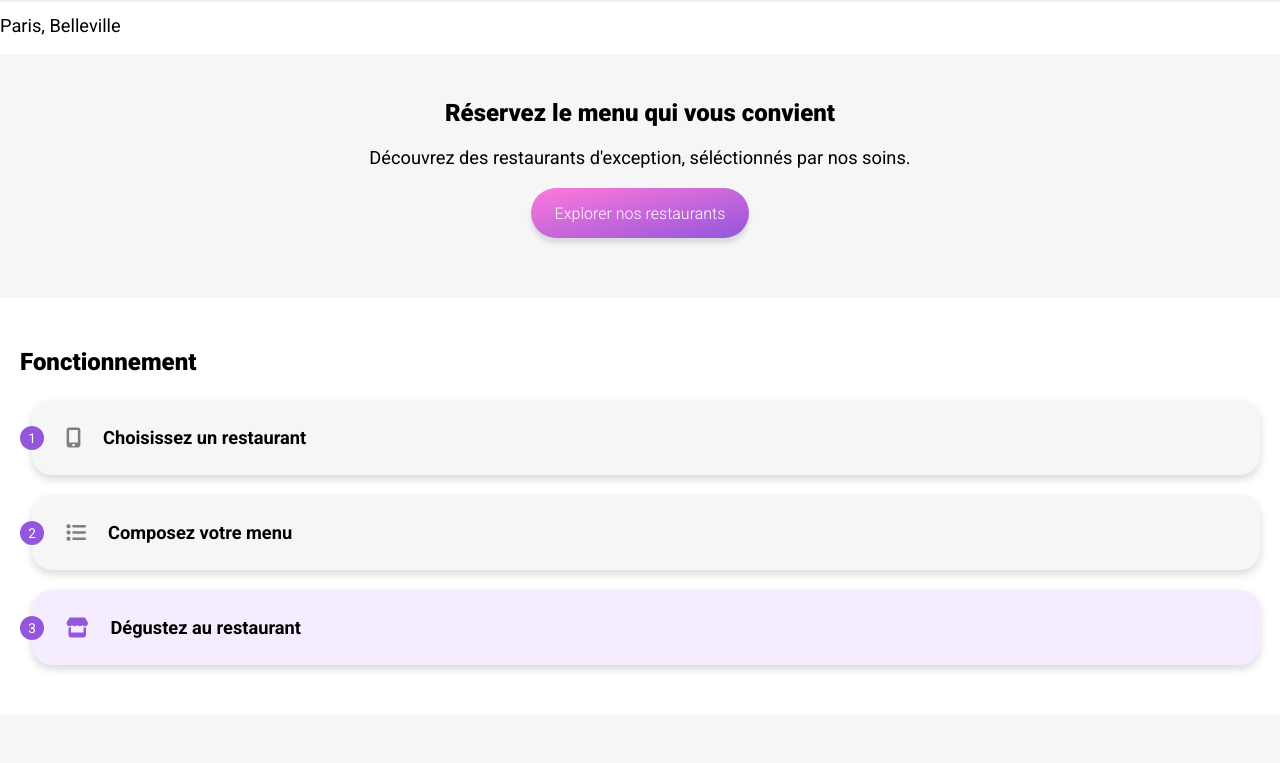
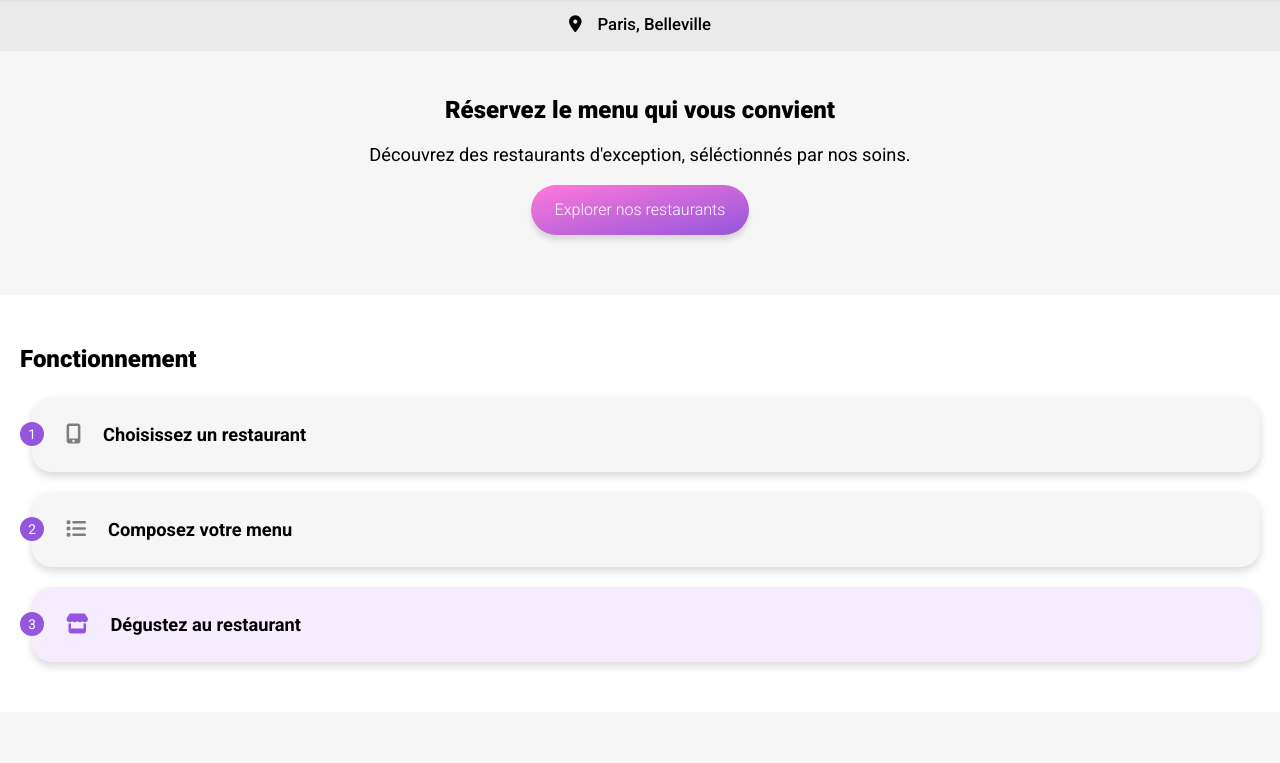
Before and after one commit to edbriand/Projet-3-Animations-CSS, a website: page src/index.html in a window 1280 px wide. Shown: the part 67-830 px from the top of the page. Drawn offline with nearby package versions, Linux system fonts and the light colour scheme; files that its build step writes are made by us from their sources; a web font is replaced by a local one.

Commit message:
feat: location implemented

```diff
--- a/src/index.html
+++ b/src/index.html
@@ -27,7 +27,6 @@
     <main>
       <section id="intro">
         <div class="location">
-          <i></i>
           <p>Paris, Belleville</p>
         </div>
         <div class="cta">
--- /dev/null
+++ b/src/styles/location.pcss
@@ -0,0 +1,19 @@
+.location {
+  display: flex;
+  flex-direction: row;
+  justify-content: center;
+  background-color: #eaeaea;
+
+  p {
+    font-size: 1.05em;
+    font-weight: 500;
+
+    &::before {
+      display: inline-block;
+      font: var(--fa-font-solid);
+      font-weight: 900;
+      content: "\f3c5";
+      margin-right: 16px;
+    }
+  }
+}
--- a/src/styles/navbar.pcss
+++ b/src/styles/navbar.pcss
@@ -1,4 +1,6 @@
 .navbar {
+  position: relative;
+  z-index: 1;
   height: 64px;
   display: flex;
   flex-direction: row;
```
Also changed, not shown: src/styles/style.css.
